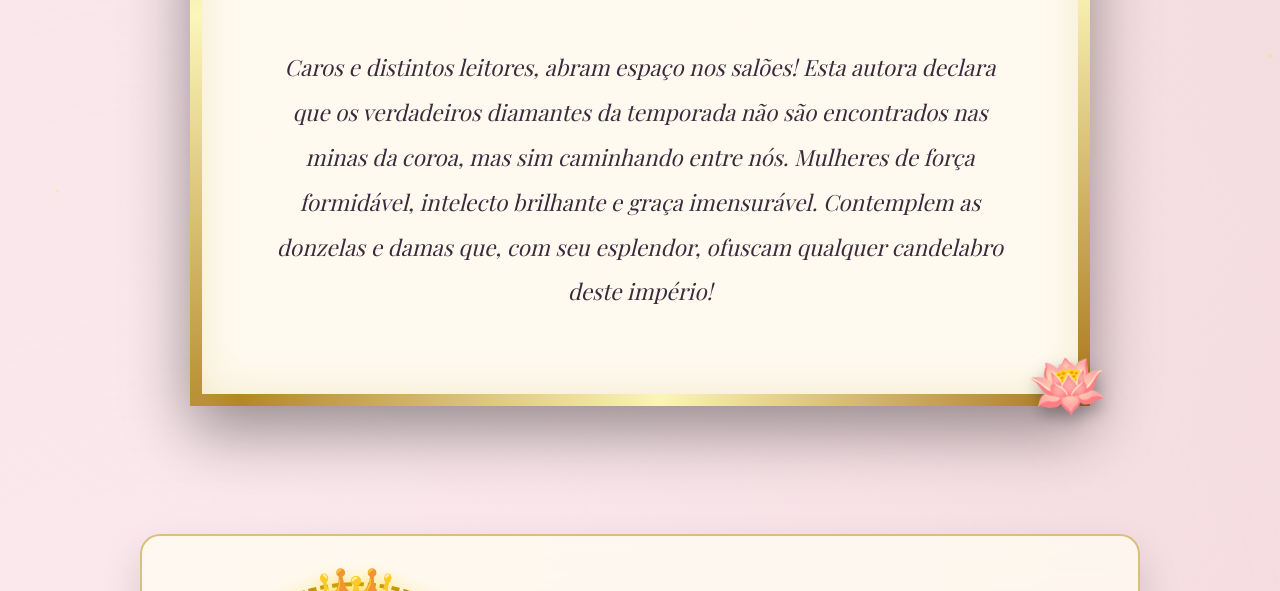
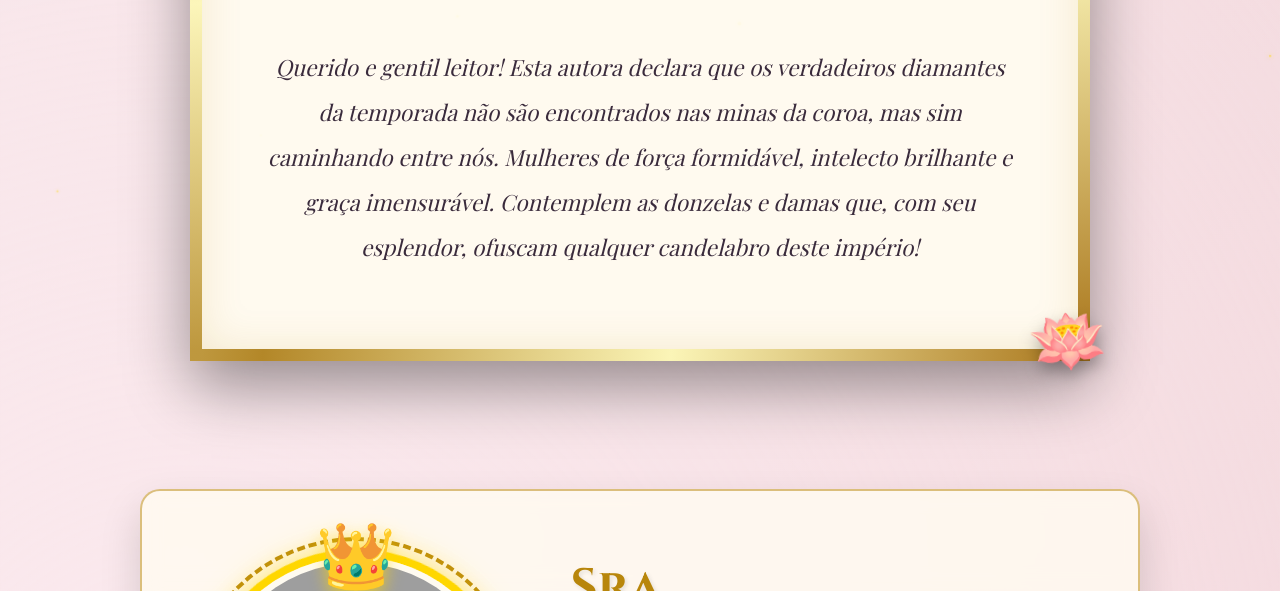
Before and after one commit to RA4Z/homenagem_pcp, a plain HTML site: page index.html in a window 1280 px wide. Shown: the part 509-1100 px from the top of the page. Drawn offline with nearby package versions, Linux system fonts and the light colour scheme; grey boxes are pictures that could not be loaded; a web font is replaced by a local one.

Commit message:
Change intro text

```diff
--- a/index.html
+++ b/index.html
@@ -30,7 +30,7 @@
             <h1>A Realeza Feminina</h1>
             <h2 class="subtitle">Crônicas da Sociedade</h2>
             <p class="intro">
-                Caros e distintos leitores, abram espaço nos salões! Esta autora declara que os verdadeiros diamantes da temporada não são encontrados nas minas da coroa, mas sim caminhando entre nós. Mulheres de força formidável, intelecto brilhante e graça imensurável. Contemplem as donzelas e damas que, com seu esplendor, ofuscam qualquer candelabro deste império!
+                Querido e gentil leitor! Esta autora declara que os verdadeiros diamantes da temporada não são encontrados nas minas da coroa, mas sim caminhando entre nós. Mulheres de força formidável, intelecto brilhante e graça imensurável. Contemplem as donzelas e damas que, com seu esplendor, ofuscam qualquer candelabro deste império!
             </p>
         </div>
     </header>
```
